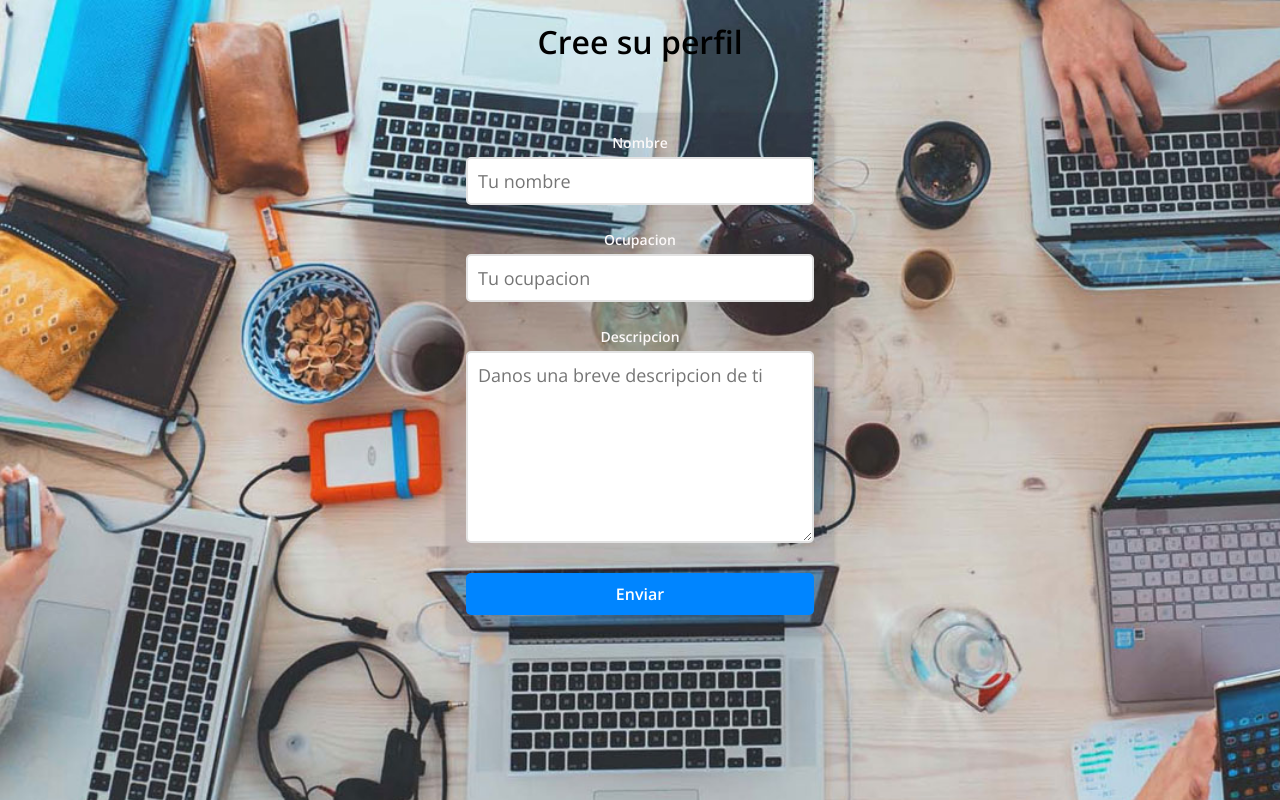
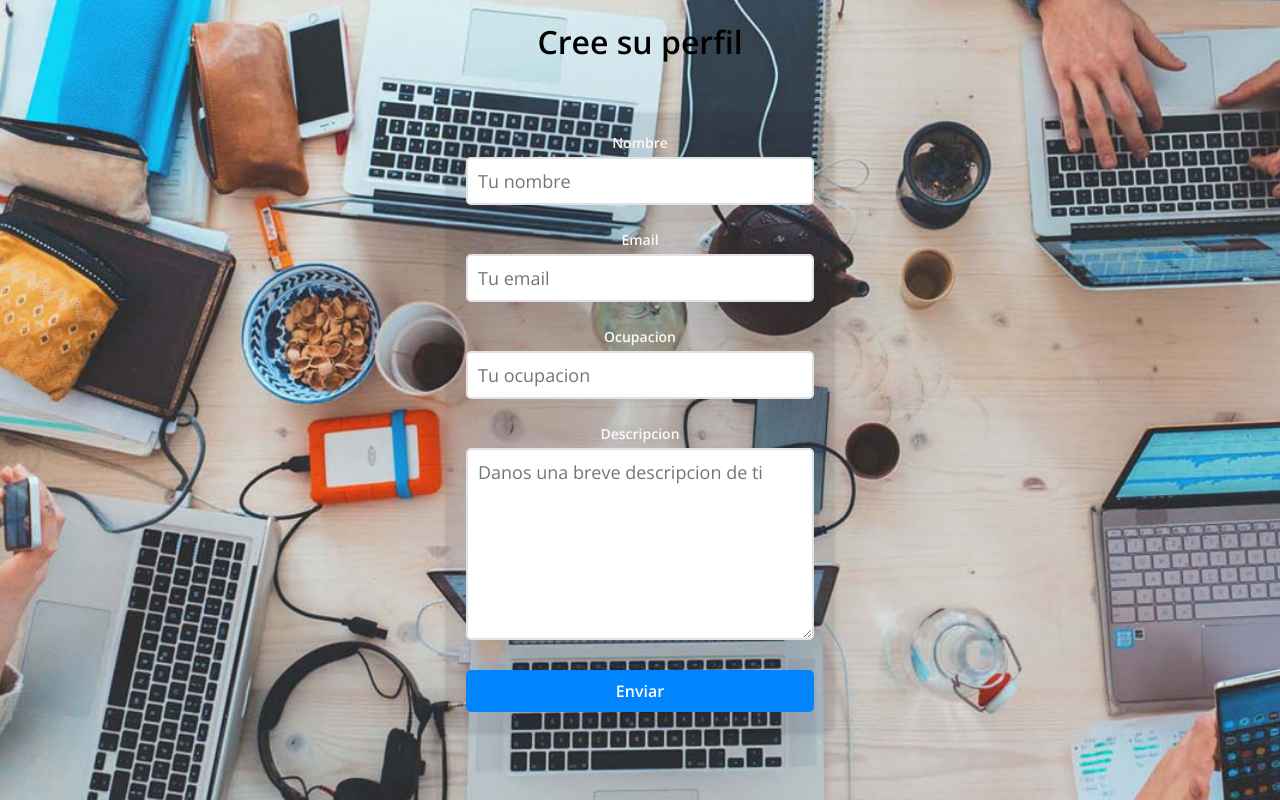
Before and after one commit to PeterMonkey/AppWork-frontend, a React (Create React App) app: page / in a window 1280 px wide. Built offline with nearby package versions, Linux system fonts and the light colour scheme.

Commit message:
Creacion del campo email

```diff
--- a/src/components/Form.tsx
+++ b/src/components/Form.tsx
@@ -8,6 +8,7 @@ function Form() {
 
     interface Form {
         name: string,
+        email: string,
         occupation: string,
         description: string
     }
@@ -20,6 +21,7 @@ function Form() {
 
                 initialValues={{
                     name: '',
+                    email: '',
                     occupation: '',
                     description: ''
                 }}
@@ -31,6 +33,13 @@ function Form() {
                         error.name = 'Ingrese un nombre'
                     }else if(!/^[a-zA-ZÀ-ÿ\s]{1,40}$/.test(valores.name)){
                         error.name = 'El nombre solo puede contener letras y espacios'
+                    }
+
+                    //Validacion para el email
+                    if(!valores.email){
+                        error.email = 'Ingrese un nombre'
+                    }else if(!/^[a-zA-Z0-9_.+-]+@[a-zA-Z0-9-]+\.[a-zA-Z0-9-.]+$/.test(valores.email)){
+                        error.email = 'Email no valido'
                     }
 
                     //Validacion para la ocupacion
@@ -74,6 +83,19 @@ function Form() {
                             {touched.name && errors.name && <div className="error">{errors.name}</div>}
                         </div>
                         <div>
+                            <label htmlFor="name">Email</label>
+                            <input
+                                type="text"
+                                id='email'
+                                name='email'
+                                placeholder='Tu email'
+                                value={values.email}
+                                onChange={handleChange}
+                                onBlur={handleBlur}
+                            />
+                            {touched.email && errors.email && <div className="error">{errors.email}</div>}
+                        </div>
+                        <div>
                             <label htmlFor="occupation">Ocupacion</label>
                             <input
                                 type="text"
```
